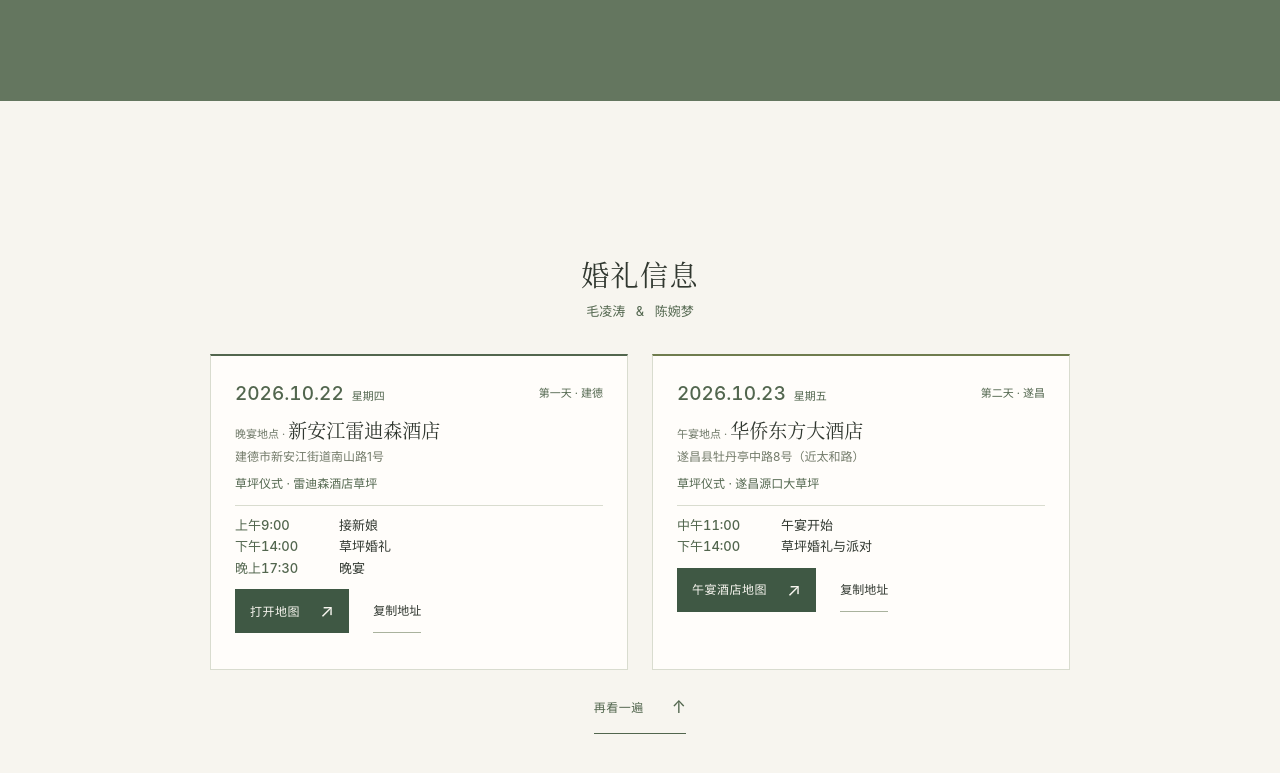
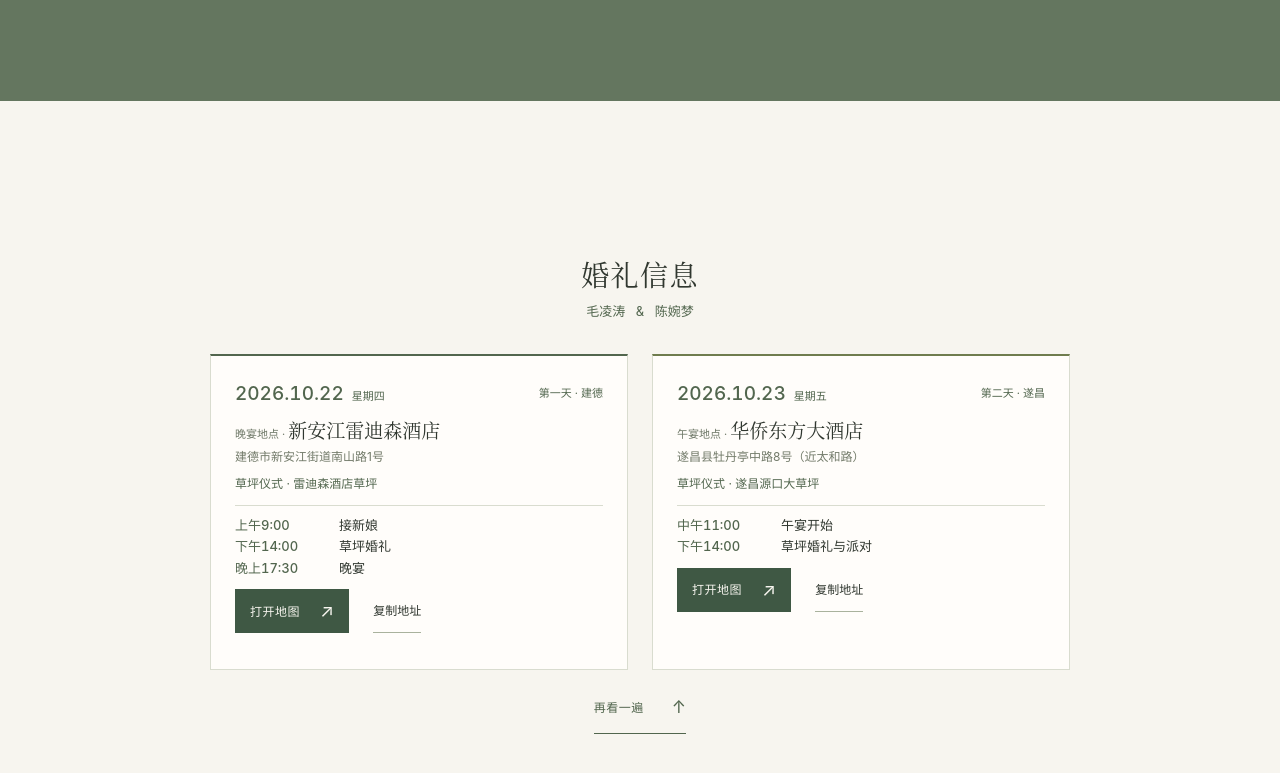
Before and after one commit to Moreda313/MM_Wedding_Invitation, a React (Vite) app: page / in a window 1280 px wide. Shown: the part 11028-11801 px from the top of the page. Built offline with nearby package versions, Linux system fonts and the light colour scheme; no server answers.

Commit message:
Unify summary map button labels

```diff
--- a/scripts/verify-autumn.mjs
+++ b/scripts/verify-autumn.mjs
@@ -54,7 +54,7 @@ for (const engine of [chromium, webkit]) {
       assert.match(await page.locator(".summary-day2 .summary-schedule").innerText(), /14:00\s+草坪婚礼与派对/);
       for (const selector of ["#day2-info", ".summary-day2"]) {
         const link = page.locator(`${selector} .map-actions a`);
-        assert.match(await link.innerText(), /午宴酒店地图/);
+        assert.equal((await link.innerText()).replace("↗", "").trim(), selector === "#day2-info" ? "午宴酒店地图" : "打开地图");
         assert.equal(await link.getAttribute("href"), "https://surl.amap.com/dCdJgKy170lF");
       }
       await page.locator(".town-map").evaluate(e => e.scrollIntoView({ behavior: "instant", block: "center" }));
--- a/scripts/verify-summary.mjs
+++ b/scripts/verify-summary.mjs
@@ -55,6 +55,7 @@ for (const engine of [chromium, webkit]) {
         const copy = await card.innerText();
         for (const value of [date, weekday, city, venue, address]) assert.ok(copy.includes(value), value);
         assert.equal(await card.locator(".map-actions a").getAttribute("href"), map);
+        assert.equal((await card.locator(".map-actions a").innerText()).replace("↗", "").trim(), "打开地图");
         const summaryRows = await card.locator(".summary-schedule > div").allTextContents();
         const sourceRows = await page.locator(`#${id}-info .schedule-row`).evaluateAll((rows) =>
           rows.map((row) => row.querySelector("span").textContent + row.querySelector("strong").textContent));
--- a/src/components/VenueActions.tsx
+++ b/src/components/VenueActions.tsx
@@ -1,7 +1,7 @@
 import { useState } from "react";
 import { wedding, type WeddingDay } from "../data/wedding";
 
-export function VenueActions({ day }: { day: WeddingDay }) {
+export function VenueActions({ day, mapLabel = day.mapLabel }: { day: WeddingDay; mapLabel?: string }) {
   const [message, setMessage] = useState("");
   async function copy() {
     try {
@@ -33,7 +33,7 @@ export function VenueActions({ day }: { day: WeddingDay }) {
       <div className="map-actions">
         <a href={day.mapUrl} target="_blank" rel="noreferrer"
           aria-label={`${wedding.ui.navigate}：${day.city} · ${day.venue}`}>
-          {day.mapLabel}<span aria-hidden="true">↗</span>
+          {mapLabel}<span aria-hidden="true">↗</span>
         </a>
         <button onClick={copy} aria-label={`${wedding.ui.copy}：${day.venue}`}>
           {wedding.ui.copy}
--- a/src/sections/InvitationSummary.tsx
+++ b/src/sections/InvitationSummary.tsx
@@ -31,7 +31,7 @@ export function InvitationSummary() {
                   </div>
                 ))}
               </dl>
-              <VenueActions day={day} />
+              <VenueActions day={day} mapLabel={wedding.ui.navigate} />
             </article>
           ))}
         </div>
```
